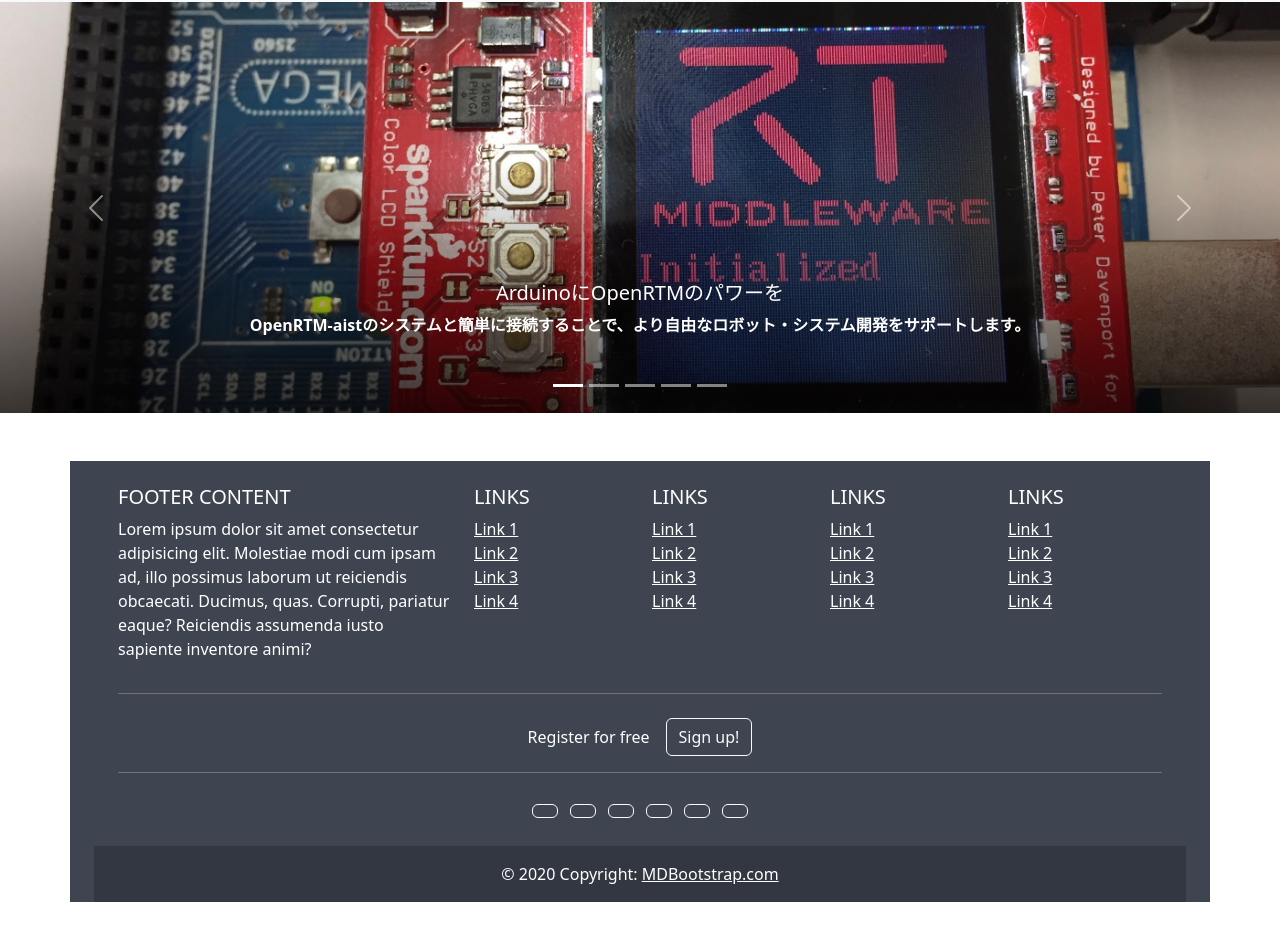
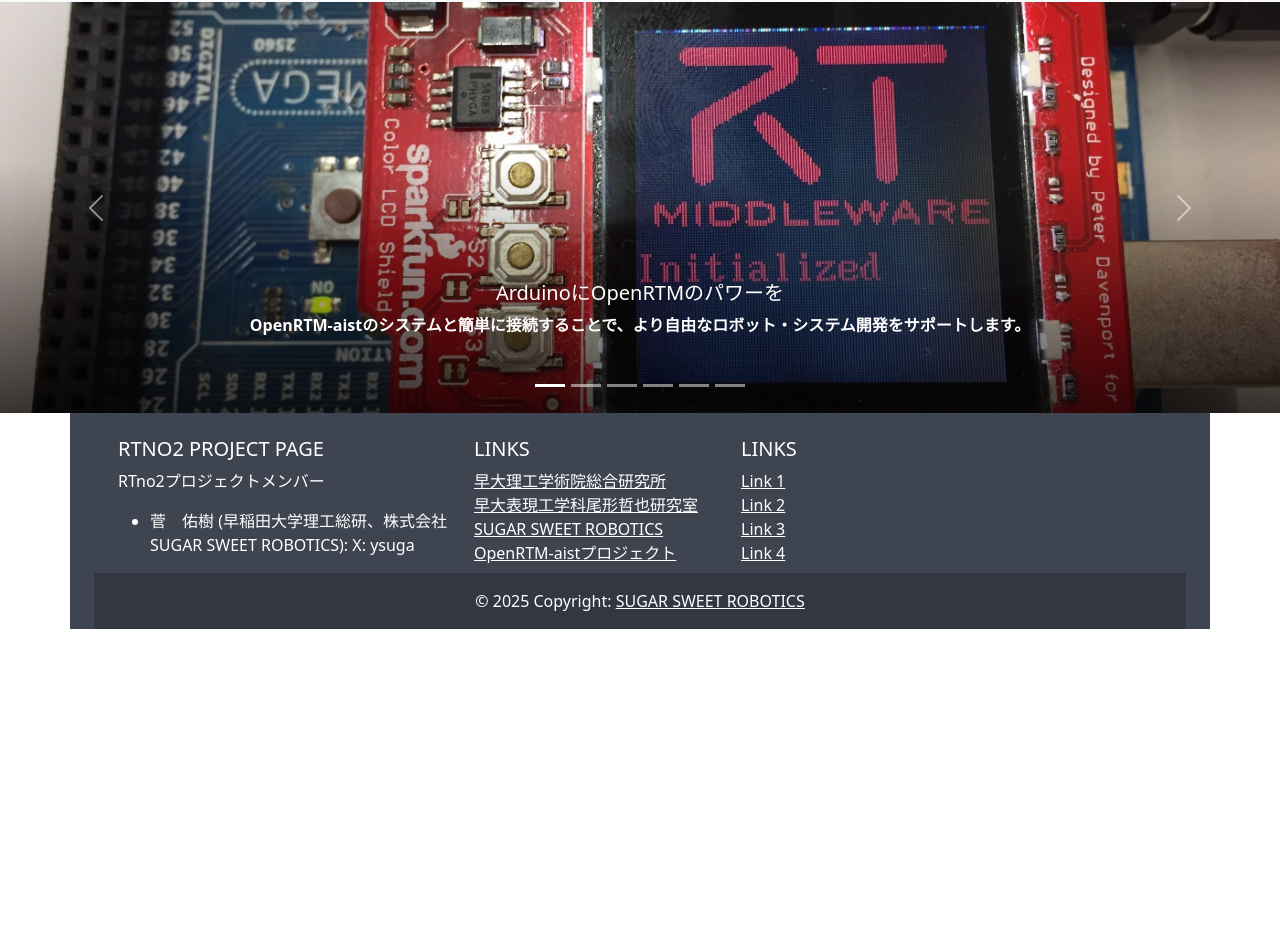
Before and after one commit to rtno2/rtno2.github.io, a plain HTML site: page index.html in a window 1280 px wide. Shown: the part 54-994 px from the top of the page. After the commit the page ends 800 px from the top, so only its background shows below. Drawn offline with nearby package versions, Linux system fonts and the light colour scheme.

Commit message:
udpate image carousel

```diff
--- a/index.html
+++ b/index.html
@@ -87,6 +87,7 @@
       <button type="button" data-bs-target="#rtno2-carousel" data-bs-slide-to="2" aria-label="Slide 3"></button>
       <button type="button" data-bs-target="#rtno2-carousel" data-bs-slide-to="3" aria-label="Slide 4"></button>
       <button type="button" data-bs-target="#rtno2-carousel" data-bs-slide-to="4" aria-label="Slide 5"></button>
+      <button type="button" data-bs-target="#rtno2-carousel" data-bs-slide-to="5" aria-label="Slide 6"></button>
     </div>
     <div class="carousel-inner" style="">
       <div class="carousel-item active">
@@ -117,7 +118,6 @@
             <p>複雑なことはRTno2がやってくれます。ベストではないかもしれませんが、あなたのクリエイティビティを示すことを優先してください。</p>
           </div>
         </div>
-
       </div>
 
       <div class="carousel-item">
@@ -140,6 +140,16 @@
         </div>
       </div>
 
+      <div class="carousel-item">
+        <img src="images/arduino_pro_micro.jpg" class="d-block w-100" alt="Arduino Pro Micro">
+        <div class="carousel-caption2">
+          <div class="carousel-caption  d-none d-md-block">
+            <h5>小さなことからこつこつと</h5>
+            <p>できるだけシンプルにコンセプトを、しかし具体的に示すことが求められています。</p>
+          </div>
+        </div>
+      </div>
+
     </div>
     <button class="carousel-control-prev" type="button" data-bs-target="#rtno2-carousel" data-bs-slide="prev">
       <span class="carousel-control-prev-icon" aria-hidden="true"></span>
@@ -151,10 +161,10 @@
     </button>
   </div>
   </div>
+  <div class="container-sm" id="main-container">
 
 
-  <div class="container-sm" id="main-container">
-    <div class="container my-5">
+    <div class="container">
       <!-- Footer -->
       <footer class="text-center text-lg-start text-white">
         <!-- Grid container -->
@@ -165,19 +175,41 @@
             <div class="row">
               <!--Grid column-->
               <div class="col-lg-4 col-md-6 mb-4 mb-md-0">
-                <h5 class="text-uppercase">FOOTER CONTENT</h5>
+                <h5 class="text-uppercase">RTno2 Project Page</h5>
 
                 <p>
-                  Lorem ipsum dolor sit amet consectetur adipisicing elit.
-                  Molestiae modi cum ipsam ad, illo possimus laborum ut
-                  reiciendis obcaecati. Ducimus, quas. Corrupti, pariatur eaque?
-                  Reiciendis assumenda iusto sapiente inventore animi?
+                  RTno2プロジェクトメンバー
+                  <ul>
+                    <li>菅　佑樹 (早稲田大学理工総研、株式会社SUGAR SWEET ROBOTICS): X: ysuga
+                    </li>
+                  </ul>
                 </p>
               </div>
               <!--Grid column-->
 
               <!--Grid column-->
-              <div class="col-lg-2 col-md-6 mb-4 mb-md-0">
+              <div class="col-lg-3 col-md-6 mb-4 mb-md-0">
+                <h5 class="text-uppercase">Links</h5>
+
+                <ul class="list-unstyled mb-0">
+                  <li>
+                    <a href="https://www.waseda.jp/fsci/wise/" class="text-white" target="new">早大理工学術院総合研究所</a>
+                  </li>
+                  <li>
+                    <a href="https://ogata-lab.jp" class="text-white" target="new">早大表現工学科尾形哲也研究室</a>
+                  </li>
+                  <li>
+                    <a href="https://sugarsweetrobotics.com" class="text-white" target="new">SUGAR SWEET ROBOTICS</a>
+                  </li>
+                  <li>
+                    <a href="https://openrtm.org" class="text-white" target="new">OpenRTM-aistプロジェクト</a>
+                  </li>
+                </ul>
+              </div>
+              <!--Grid column-->
+
+              <!--Grid column-->
+              <div class="col-lg-3 col-md-6 mb-4 mb-md-0">
                 <h5 class="text-uppercase">Links</h5>
 
                 <ul class="list-unstyled mb-0">
@@ -197,119 +229,19 @@
               </div>
               <!--Grid column-->
 
-              <!--Grid column-->
-              <div class="col-lg-2 col-md-6 mb-4 mb-md-0">
-                <h5 class="text-uppercase">Links</h5>
-
-                <ul class="list-unstyled mb-0">
-                  <li>
-                    <a href="#!" class="text-white">Link 1</a>
-                  </li>
-                  <li>
-                    <a href="#!" class="text-white">Link 2</a>
-                  </li>
-                  <li>
-                    <a href="#!" class="text-white">Link 3</a>
-                  </li>
-                  <li>
-                    <a href="#!" class="text-white">Link 4</a>
-                  </li>
-                </ul>
-              </div>
-              <!--Grid column-->
-
-              <!--Grid column-->
-              <div class="col-lg-2 col-md-6 mb-4 mb-md-0">
-                <h5 class="text-uppercase">Links</h5>
-
-                <ul class="list-unstyled mb-0">
-                  <li>
-                    <a href="#!" class="text-white">Link 1</a>
-                  </li>
-                  <li>
-                    <a href="#!" class="text-white">Link 2</a>
-                  </li>
-                  <li>
-                    <a href="#!" class="text-white">Link 3</a>
-                  </li>
-                  <li>
-                    <a href="#!" class="text-white">Link 4</a>
-                  </li>
-                </ul>
-              </div>
-              <!--Grid column-->
-
-              <!--Grid column-->
-              <div class="col-lg-2 col-md-6 mb-4 mb-md-0">
-                <h5 class="text-uppercase">Links</h5>
-
-                <ul class="list-unstyled mb-0">
-                  <li>
-                    <a href="#!" class="text-white">Link 1</a>
-                  </li>
-                  <li>
-                    <a href="#!" class="text-white">Link 2</a>
-                  </li>
-                  <li>
-                    <a href="#!" class="text-white">Link 3</a>
-                  </li>
-                  <li>
-                    <a href="#!" class="text-white">Link 4</a>
-                  </li>
-                </ul>
-              </div>
-              <!--Grid column-->
             </div>
             <!--Grid row-->
           </section>
           <!-- Section: Links -->
 
-          <hr class="mb-4" />
 
-          <!-- Section: CTA -->
-          <section class="">
-            <p class="d-flex justify-content-center align-items-center">
-              <span class="me-3">Register for free</span>
-              <button type="button" class="btn btn-outline-light btn-rounded">
-                Sign up!
-              </button>
-            </p>
-          </section>
-          <!-- Section: CTA -->
-
-          <hr class="mb-4" />
-
-          <!-- Section: Social media -->
-          <section class="mb-4 text-center">
-            <!-- Facebook -->
-            <a class="btn btn-outline-light btn-floating m-1" href="#!" role="button"><i
-                class="fab fa-facebook-f"></i></a>
-
-            <!-- Twitter -->
-            <a class="btn btn-outline-light btn-floating m-1" href="#!" role="button"><i class="fab fa-twitter"></i></a>
-
-            <!-- Google -->
-            <a class="btn btn-outline-light btn-floating m-1" href="#!" role="button"><i class="fab fa-google"></i></a>
-
-            <!-- Instagram -->
-            <a class="btn btn-outline-light btn-floating m-1" href="#!" role="button"><i
-                class="fab fa-instagram"></i></a>
-
-            <!-- Linkedin -->
-            <a class="btn btn-outline-light btn-floating m-1" href="#!" role="button"><i
-                class="fab fa-linkedin-in"></i></a>
-
-            <!-- Github -->
-            <a class="btn btn-outline-light btn-floating m-1" href="#!" role="button"><i class="fab fa-github"></i></a>
-          </section>
-          <!-- Section: Social media -->
         </div>
         <!-- Grid container -->
 
         <!-- Copyright -->
         <div class="text-center p-3" style="background-color: rgba(0, 0, 0, 0.2)">
-          © 2020 Copyright:
-          <a class="text-white" href="https://mdbootstrap.com/">MDBootstrap.com</a>
+          © 2025 Copyright:
+          <a class="text-white" href="https://sugarsweetrobotics.com/">SUGAR SWEET ROBOTICS</a>
         </div>
         <!-- Copyright -->
       </footer>
```
